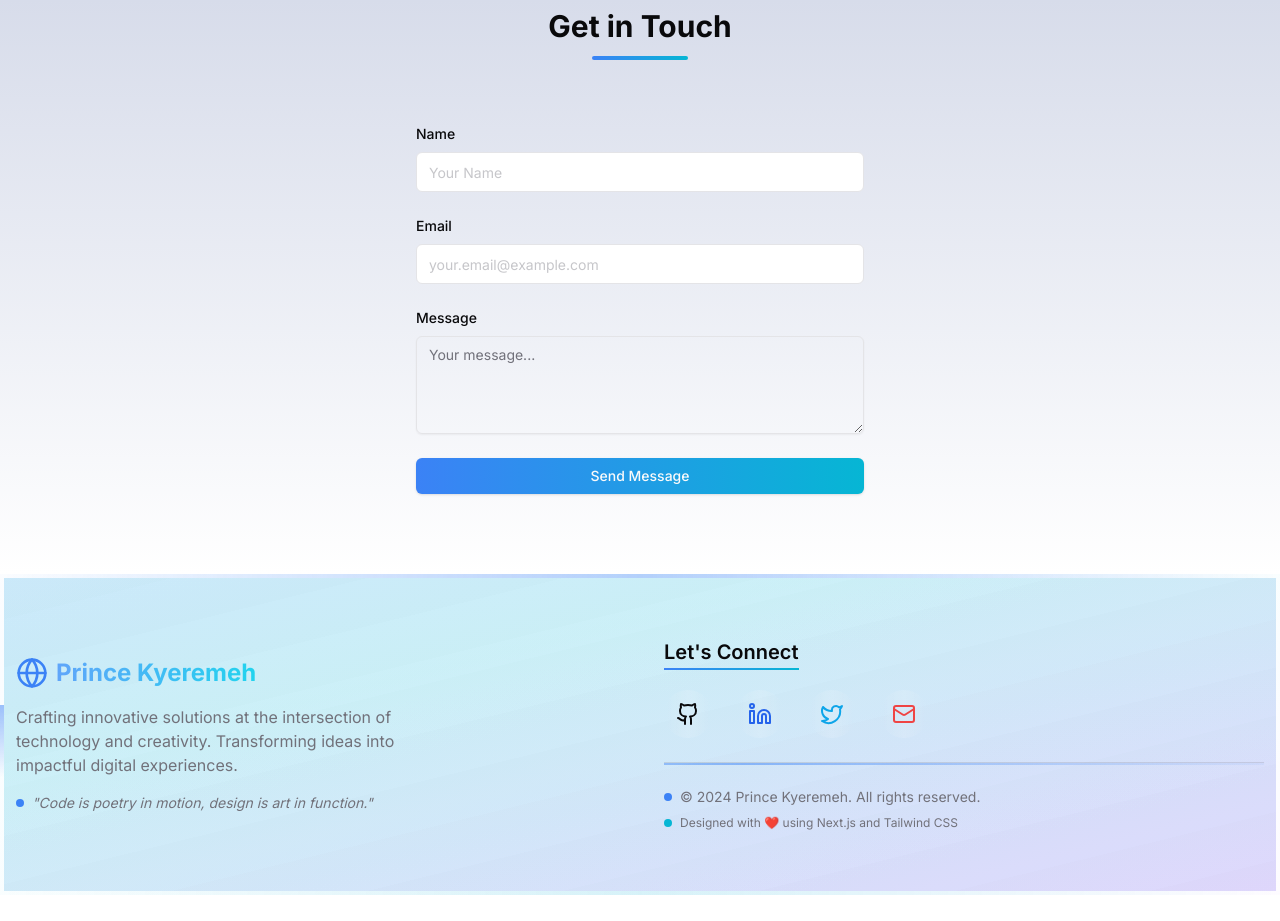
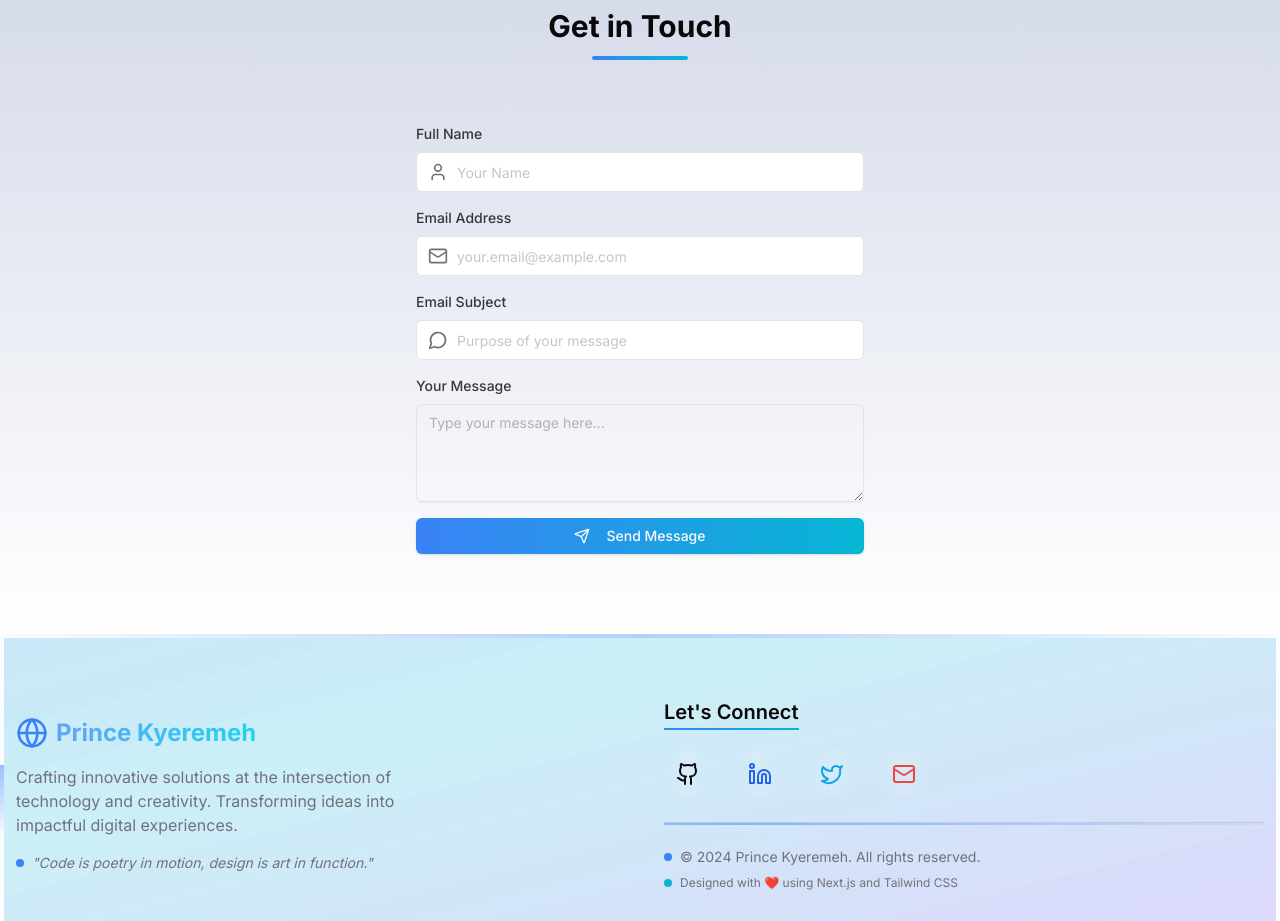
Before and after one commit to Prince-K-cmd/portfolio-webapp-3, a Next.js app: page / in a window 1280 px wide. Shown: the part 3840-4761 px from the top of the page. Before the commit the page ends 4735 px from the top, so only its background shows below. Built offline with nearby package versions, Linux system fonts and the light colour scheme.

Commit message:
Add subject to input fields

```diff
--- a/components/contact.tsx
+++ b/components/contact.tsx
@@ -1,63 +1,169 @@
+//
+
 "use client";
 
-import { useState } from "react";
+import { useState, FormEvent } from "react";
 import { motion } from "framer-motion";
 import { Button } from "@/components/ui/button";
 import { Input } from "@/components/ui/input";
 import { Textarea } from "@/components/ui/textarea";
 import { useToast } from "@/hooks/use-toast";
+import { Send, Mail, User, MessageCircle } from "lucide-react";
+import { ContactFormData } from "@/types/contact";
 
 export function Contact() {
-  const [name, setName] = useState("");
-  const [email, setEmail] = useState("");
-  const [message, setMessage] = useState("");
+  const [formData, setFormData] = useState<ContactFormData>({
+    name: "",
+    email: "",
+    subject: "",
+    message: "",
+  });
   const { toast } = useToast();
 
-  const handleSubmit = (e: React.FormEvent) => {
-    e.preventDefault();
+  const handleInputChange = (
+    e: React.ChangeEvent<HTMLInputElement | HTMLTextAreaElement>
+  ) => {
+    const { id, value } = e.target;
+    setFormData((prev) => ({
+      ...prev,
+      [id]: value,
+    }));
+  };
 
-    // Basic form validation
-    if (!name || !email || !message) {
+  const validateForm = (): boolean => {
+    const { name, email, subject, message } = formData;
+
+    // Comprehensive validation
+    if (!name.trim()) {
       toast({
-        title: "Validation Error",
-        description: "Please fill out all fields.",
+        title: "Name Required",
+        description: "Please enter your name.",
         variant: "destructive",
       });
-      return;
+      return false;
     }
 
-    // Email validation regex
     const emailRegex = /^[^\s@]+@[^\s@]+\.[^\s@]+$/;
-    if (!emailRegex.test(email)) {
+    if (!email.trim() || !emailRegex.test(email)) {
       toast({
         title: "Invalid Email",
         description: "Please enter a valid email address.",
         variant: "destructive",
       });
-      return;
+      return false;
     }
 
-    // Here you would typically send the form data to a server
-    console.log("Form submitted:", { name, email, message });
+    if (!subject.trim()) {
+      toast({
+        title: "Subject Required",
+        description: "Please enter an email subject.",
+        variant: "destructive",
+      });
+      return false;
+    }
+
+    if (!message.trim()) {
+      toast({
+        title: "Message Required",
+        description: "Please enter your message.",
+        variant: "destructive",
+      });
+      return false;
+    }
+
+    return true;
+  };
+
+  const handleSubmit = async (e: FormEvent<HTMLFormElement>) => {
+    e.preventDefault();
+
+    if (!validateForm()) return;
+
+    try {
+      // Simulate form submission
+      // In a real-world scenario, you'd use fetch or axios here
+      console.log("Form submitted:", formData);
 
       toast({
-      title: "Message Sent!",
+        title: "Message Sent Successfully",
         description: "Thank you for your message. I'll get back to you soon.",
       });
 
-    // Reset form fields
-    setName("");
-    setEmail("");
-    setMessage("");
+      // Reset form
+      setFormData({
+        name: "",
+        email: "",
+        subject: "",
+        message: "",
+      });
+    } catch (error) {
+      toast({
+        title: "Submission Error",
+        description:
+          "There was a problem sending your message. Please try again.",
+        variant: "destructive",
+      });
+    }
   };
+
+  // Accessibility-focused form input component
+  const FormInput = ({
+    id,
+    label,
+    type = "text",
+    icon: Icon,
+    ...props
+  }: {
+    id: string;
+    label: string;
+    type?: string;
+    icon?: React.ComponentType<{ className?: string }>;
+  } & React.InputHTMLAttributes<HTMLInputElement>) => (
+    <div className="mb-4">
+      <label
+        htmlFor={id}
+        className="block text-sm font-medium text-foreground/80 mb-2"
+      >
+        {label}
+      </label>
+      <div className="relative">
+        {Icon && (
+          <div className="absolute inset-y-0 left-0 pl-3 flex items-center pointer-events-none">
+            <Icon className="h-5 w-5 text-muted-foreground" />
+          </div>
+        )}
+        <Input
+          id={id}
+          type={type}
+          aria-label={label}
+          value={formData[id as keyof ContactFormData]}
+          onChange={handleInputChange}
+          required
+          className={`
+            w-full
+            ${Icon ? "pl-10" : ""}
+            focus:ring-2
+            focus:ring-transparent
+            focus:border-transparent
+            focus:outline-none
+            transition-all
+            duration-300
+          `}
+          {...props}
+        />
+      </div>
+    </div>
+  );
 
   return (
     <section
       id="contact"
+      aria-labelledby="contact-heading"
       className="py-20 bg-gradient-to-b from-blue-900/20 to-background"
     >
       <div className="container mx-auto px-4">
         <motion.h2
+          id="contact-heading"
           initial={{ opacity: 0, y: 20 }}
           whileInView={{ opacity: 1, y: 0 }}
           transition={{ duration: 0.5 }}
@@ -71,52 +177,76 @@ export function Contact() {
           transition={{ duration: 0.5, delay: 0.2 }}
           className="max-w-md mx-auto"
         >
-          <form onSubmit={handleSubmit} className="space-y-6">
-            <div>
-              <label htmlFor="name" className="block text-sm font-medium mb-2">
-                Name
-              </label>
-              <Input
+          <form onSubmit={handleSubmit} noValidate aria-label="Contact Form">
+            <FormInput
               id="name"
-                value={name}
-                onChange={(e) => setName(e.target.value)}
+              label="Full Name"
+              placeholder="Your Name"
+              icon={User}
               required
-                placeholder="Your Name"
             />
-            </div>
-            <div>
-              <label htmlFor="email" className="block text-sm font-medium mb-2">
-                Email
-              </label>
-              <Input
+
+            <FormInput
               id="email"
+              label="Email Address"
               type="email"
-                value={email}
-                onChange={(e) => setEmail(e.target.value)}
+              placeholder="your.email@example.com"
+              icon={Mail}
               required
-                placeholder="your.email@example.com"
             />
-            </div>
-            <div>
+
+            <FormInput
+              id="subject"
+              label="Email Subject"
+              placeholder="Purpose of your message"
+              icon={MessageCircle}
+              required
+            />
+
+            <div className="mb-4">
               <label
                 htmlFor="message"
-                className="block text-sm font-medium mb-2"
+                className="block text-sm font-medium text-foreground/80 mb-2"
               >
-                Message
+                Your Message
               </label>
               <Textarea
                 id="message"
-                value={message}
-                onChange={(e) => setMessage(e.target.value)}
+                aria-label="Your Message"
+                value={formData.message}
+                onChange={handleInputChange}
+                rows={4}
+                placeholder="Type your message here..."
                 required
-                rows={4}
-                placeholder="Your message..."
+                className=" w-full
+                  focus:ring-2
+                  focus:ring-transparent
+                  focus:border-transparent
+                  focus:outline-none
+                  transition-all
+                  duration-300
+                  placeholder:text-muted-foreground
+                  placeholder:opacity-50"
               />
             </div>
+
             <Button
               type="submit"
-              className="w-full bg-gradient-to-r from-blue-500 to-cyan-500 hover:from-blue-600 hover:to-cyan-600"
+              aria-label="Send Message"
+              className="
+                w-full
+                bg-gradient-to-r
+                from-blue-500
+                to-cyan-500
+                hover:from-blue-600
+                hover:to-cyan-600
+                flex
+                items-center
+                justify-center
+                space-x-2
+              "
             >
+              <Send className="w-4 h-4 mr-2" />
               Send Message
             </Button>
           </form>
```
Lines whose indentation alone changed are shown as unchanged.
